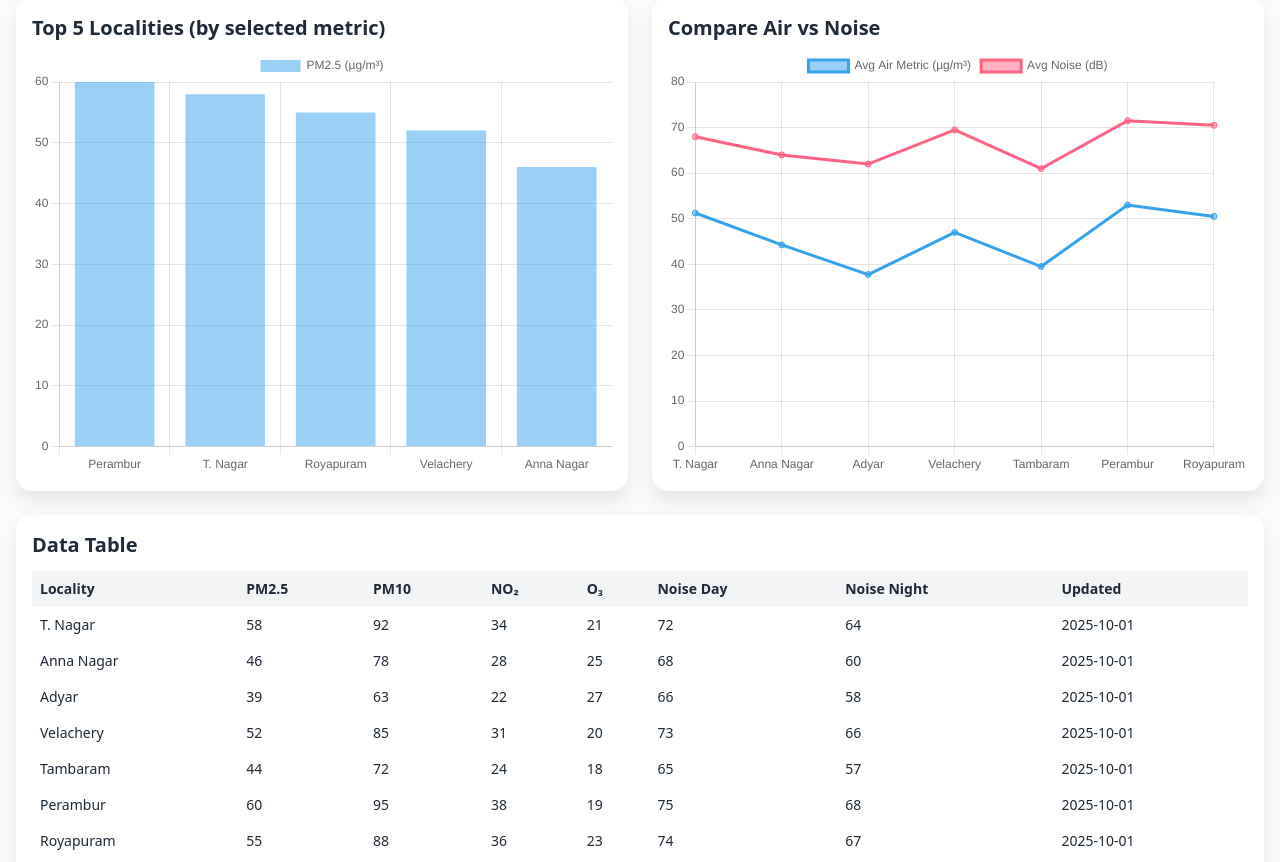
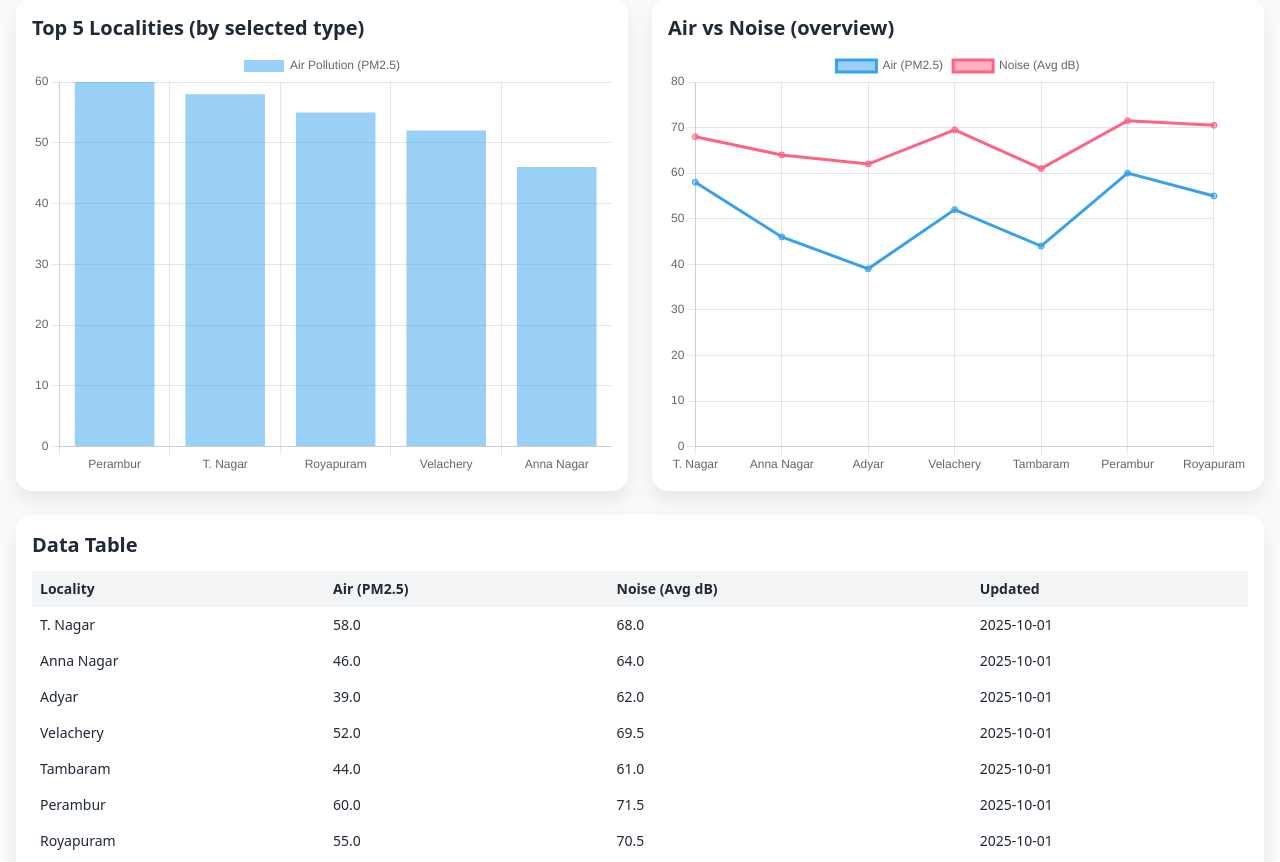
Before and after one commit to farhancs91/chennai-pollution-dashboard, a plain HTML site: page index.html in a window 1280 px wide. Shown: the part 772-1634 px from the top of the page. Drawn offline with nearby package versions, Linux system fonts and the light colour scheme.

Commit message:
Update index.html

```diff
--- a/index.html
+++ b/index.html
@@ -21,10 +21,10 @@
 </head>
 <body class="min-h-screen bg-gray-50 text-gray-800">
   <header class="mx-auto max-w-7xl px-4 py-6">
-    <h1 class="text-3xl font-bold">Chennai Air & Noise Pollution Dashboard</h1>
+    <h1 class="text-3xl font-bold">Chennai Pollution Dashboard</h1>
     <p class="text-sm text-gray-600 mt-1">
-      Compare air quality (PM2.5, PM10, NO₂, O₃) and noise levels across localities.
-      Data is editable via <code>data/localities.csv</code>. If CSV isn’t found, sample data is shown.
+      Pick a pollution type (Air or Noise). Data is editable at <code>data/localities.csv</code>.
+      If CSV isn’t found, sample data is shown.
     </p>
   </header>
 
@@ -33,14 +33,10 @@
     <section class="card bg-white p-4">
       <div class="flex flex-col md:flex-row md:items-end md:justify-between gap-4">
         <div>
-          <label class="block text-sm font-medium">Metric</label>
-          <select id="metricSelect" class="mt-1 rounded-xl border w-56 p-2">
-            <option value="pm25">PM2.5 (µg/m³)</option>
-            <option value="pm10">PM10 (µg/m³)</option>
-            <option value="no2">NO₂ (µg/m³)</option>
-            <option value="o3">O₃ (µg/m³)</option>
-            <option value="noise_day_db">Noise (Day, dB)</option>
-            <option value="noise_night_db">Noise (Night, dB)</option>
+          <label class="block text-sm font-medium">Pollution Type</label>
+          <select id="typeSelect" class="mt-1 rounded-xl border w-56 p-2">
+            <option value="air">Air Pollution</option>
+            <option value="noise">Noise Pollution</option>
           </select>
         </div>
         <div>
@@ -58,7 +54,7 @@
     <section class="card bg-white p-4">
       <div class="flex items-center justify-between mb-2">
         <h2 class="text-xl font-semibold">Map</h2>
-        <div class="text-xs text-gray-500">Bubble size & color reflect the selected metric.</div>
+        <div class="text-xs text-gray-500">Bubble size & color reflect the selected pollution type.</div>
       </div>
       <div id="map" class="rounded-2xl"></div>
       <div class="mt-3 text-xs text-gray-600">
@@ -69,11 +65,11 @@
     <!-- Charts -->
     <section class="grid md:grid-cols-2 gap-6">
       <div class="card bg-white p-4">
-        <h2 class="text-xl font-semibold mb-2">Top 5 Localities (by selected metric)</h2>
+        <h2 class="text-xl font-semibold mb-2">Top 5 Localities (by selected type)</h2>
         <canvas id="topChart" height="220"></canvas>
       </div>
       <div class="card bg-white p-4">
-        <h2 class="text-xl font-semibold mb-2">Compare Air vs Noise</h2>
+        <h2 class="text-xl font-semibold mb-2">Air vs Noise (overview)</h2>
         <canvas id="compareChart" height="220"></canvas>
       </div>
     </section>
@@ -86,12 +82,8 @@
           <thead class="bg-gray-100">
             <tr>
               <th class="text-left p-2">Locality</th>
-              <th class="text-left p-2">PM2.5</th>
-              <th class="text-left p-2">PM10</th>
-              <th class="text-left p-2">NO₂</th>
-              <th class="text-left p-2">O₃</th>
-              <th class="text-left p-2">Noise Day</th>
-              <th class="text-left p-2">Noise Night</th>
+              <th class="text-left p-2">Air (PM2.5)</th>
+              <th class="text-left p-2">Noise (Avg dB)</th>
               <th class="text-left p-2">Updated</th>
             </tr>
           </thead>
@@ -102,56 +94,66 @@
   </main>
 
 <script>
-/* ---------- Inline fallback data ---------- */
+/* ---------- Inline fallback data (works even if CSV fails) ---------- */
 const INLINE_DATA = [
-  { locality:"T. Nagar",   lat:13.0418, lon:80.2340, pm25:58, pm10:92, no2:34, o3:21, noise_day_db:72, noise_night_db:64, updated_at:"2025-10-01" },
-  { locality:"Anna Nagar", lat:13.0860, lon:80.2101, pm25:46, pm10:78, no2:28, o3:25, noise_day_db:68, noise_night_db:60, updated_at:"2025-10-01" },
-  { locality:"Adyar",      lat:13.0067, lon:80.2570, pm25:39, pm10:63, no2:22, o3:27, noise_day_db:66, noise_night_db:58, updated_at:"2025-10-01" },
-  { locality:"Velachery",  lat:12.9792, lon:80.2212, pm25:52, pm10:85, no2:31, o3:20, noise_day_db:73, noise_night_db:66, updated_at:"2025-10-01" },
-  { locality:"Tambaram",   lat:12.9249, lon:80.1275, pm25:44, pm10:72, no2:24, o3:18, noise_day_db:65, noise_night_db:57, updated_at:"2025-10-01" },
-  { locality:"Perambur",   lat:13.1077, lon:80.2377, pm25:60, pm10:95, no2:38, o3:19, noise_day_db:75, noise_night_db:68, updated_at:"2025-10-01" },
-  { locality:"Royapuram",  lat:13.1143, lon:80.2931, pm25:55, pm10:88, no2:36, o3:23, noise_day_db:74, noise_night_db:67, updated_at:"2025-10-01" },
+  { locality:"T. Nagar",      lat:13.0418, lon:80.2340, pm25:58, pm10:92, no2:34, o3:21, noise_day_db:72, noise_night_db:64, updated_at:"2025-10-01" },
+  { locality:"Anna Nagar",    lat:13.0860, lon:80.2101, pm25:46, pm10:78, no2:28, o3:25, noise_day_db:68, noise_night_db:60, updated_at:"2025-10-01" },
+  { locality:"Adyar",         lat:13.0067, lon:80.2570, pm25:39, pm10:63, no2:22, o3:27, noise_day_db:66, noise_night_db:58, updated_at:"2025-10-01" },
+  { locality:"Velachery",     lat:12.9792, lon:80.2212, pm25:52, pm10:85, no2:31, o3:20, noise_day_db:73, noise_night_db:66, updated_at:"2025-10-01" },
+  { locality:"Tambaram",      lat:12.9249, lon:80.1275, pm25:44, pm10:72, no2:24, o3:18, noise_day_db:65, noise_night_db:57, updated_at:"2025-10-01" },
+  { locality:"Perambur",      lat:13.1077, lon:80.2377, pm25:60, pm10:95, no2:38, o3:19, noise_day_db:75, noise_night_db:68, updated_at:"2025-10-01" },
+  { locality:"Royapuram",     lat:13.1143, lon:80.2931, pm25:55, pm10:88, no2:36, o3:23, noise_day_db:74, noise_night_db:67, updated_at:"2025-10-01" },
+  { locality:"Mylapore",      lat:13.0338, lon:80.2696, pm25:42, pm10:70, no2:26, o3:22, noise_day_db:67, noise_night_db:59, updated_at:"2025-10-01" },
+  { locality:"Nungambakkam",  lat:13.0588, lon:80.2425, pm25:50, pm10:82, no2:30, o3:24, noise_day_db:71, noise_night_db:63, updated_at:"2025-10-01" },
+  { locality:"Teynampet",     lat:13.0424, lon:80.2543, pm25:49, pm10:80, no2:29, o3:21, noise_day_db:70, noise_night_db:62, updated_at:"2025-10-01" },
+  { locality:"Guindy",        lat:13.0108, lon:80.2121, pm25:51, pm10:83, no2:32, o3:20, noise_day_db:72, noise_night_db:64, updated_at:"2025-10-01" },
+  { locality:"Saidapet",      lat:13.0197, lon:80.2237, pm25:47, pm10:76, no2:27, o3:23, noise_day_db:69, noise_night_db:61, updated_at:"2025-10-01" },
+  { locality:"Alwarpet",      lat:13.0396, lon:80.2549, pm25:41, pm10:66, no2:24, o3:25, noise_day_db:65, noise_night_db:57, updated_at:"2025-10-01" },
+  { locality:"Besant Nagar",  lat:12.9985, lon:80.2667, pm25:38, pm10:61, no2:21, o3:27, noise_day_db:63, noise_night_db:56, updated_at:"2025-10-01" },
+  { locality:"Thiruvanmiyur", lat:12.9869, lon:80.2590, pm25:40, pm10:64, no2:22, o3:26, noise_day_db:64, noise_night_db:56, updated_at:"2025-10-01" },
+  { locality:"Sholinganallur",lat:12.9010, lon:80.2273, pm25:45, pm10:74, no2:26, o3:24, noise_day_db:68, noise_night_db:61, updated_at:"2025-10-01" },
+  { locality:"Medavakkam",    lat:12.9166, lon:80.1999, pm25:43, pm10:71, no2:25, o3:24, noise_day_db:67, noise_night_db:60, updated_at:"2025-10-01" },
+  { locality:"Pallikaranai",  lat:12.9496, lon:80.2181, pm25:48, pm10:79, no2:28, o3:22, noise_day_db:70, noise_night_db:62, updated_at:"2025-10-01" },
+  { locality:"Chromepet",     lat:12.9495, lon:80.1381, pm25:47, pm10:77, no2:27, o3:21, noise_day_db:69, noise_night_db:61, updated_at:"2025-10-01" },
+  { locality:"Pallavaram",    lat:12.9675, lon:80.1500, pm25:46, pm10:75, no2:27, o3:21, noise_day_db:68, noise_night_db:60, updated_at:"2025-10-01" },
+  { locality:"Meenambakkam",  lat:12.9859, lon:80.1636, pm25:45, pm10:74, no2:26, o3:22, noise_day_db:69, noise_night_db:61, updated_at:"2025-10-01" },
+  { locality:"Porur",         lat:13.0465, lon:80.1588, pm25:52, pm10:86, no2:33, o3:20, noise_day_db:73, noise_night_db:65, updated_at:"2025-10-01" },
+  { locality:"Ambattur",      lat:13.1149, lon:80.1548, pm25:51, pm10:84, no2:31, o3:20, noise_day_db:72, noise_night_db:64, updated_at:"2025-10-01" },
+  { locality:"Avadi",         lat:13.1155, lon:80.1017, pm25:49, pm10:81, no2:30, o3:19, noise_day_db:71, noise_night_db:63, updated_at:"2025-10-01" },
+  { locality:"Poonamallee",   lat:13.0487, lon:80.0970, pm25:48, pm10:79, no2:28, o3:20, noise_day_db:69, noise_night_db:61, updated_at:"2025-10-01" },
+  { locality:"Koyambedu",     lat:13.0694, lon:80.2050, pm25:56, pm10:90, no2:35, o3:19, noise_day_db:74, noise_night_db:66, updated_at:"2025-10-01" },
+  { locality:"Kilpauk",       lat:13.0791, lon:80.2357, pm25:50, pm10:82, no2:30, o3:21, noise_day_db:70, noise_night_db:62, updated_at:"2025-10-01" },
+  { locality:"Egmore",        lat:13.0733, lon:80.2611, pm25:49, pm10:80, no2:29, o3:22, noise_day_db:69, noise_night_db:61, updated_at:"2025-10-01" },
+  { locality:"Choolai",       lat:13.0900, lon:80.2645, pm25:51, pm10:83, no2:31, o3:21, noise_day_db:71, noise_night_db:63, updated_at:"2025-10-01" },
+  { locality:"Washermenpet",  lat:13.1166, lon:80.2937, pm25:57, pm10:92, no2:36, o3:19, noise_day_db:75, noise_night_db:67, updated_at:"2025-10-01" },
+  { locality:"Korukkupet",    lat:13.1213, lon:80.2808, pm25:56, pm10:91, no2:35, o3:19, noise_day_db:74, noise_night_db:66, updated_at:"2025-10-01" },
+  { locality:"Tiruvottiyur",  lat:13.1578, lon:80.3022, pm25:54, pm10:88, no2:34, o3:20, noise_day_db:73, noise_night_db:65, updated_at:"2025-10-01" },
+  { locality:"Ennore",        lat:13.2150, lon:80.3220, pm25:58, pm10:95, no2:38, o3:18, noise_day_db:76, noise_night_db:68, updated_at:"2025-10-01" },
+  { locality:"Madhavaram",    lat:13.1482, lon:80.2437, pm25:52, pm10:85, no2:32, o3:20, noise_day_db:72, noise_night_db:64, updated_at:"2025-10-01" },
+  { locality:"Perungudi",     lat:12.9650, lon:80.2410, pm25:49, pm10:80, no2:29, o3:22, noise_day_db:69, noise_night_db:61, updated_at:"2025-10-01" },
+  { locality:"Thoraipakkam",  lat:12.9396, lon:80.2417, pm25:50, pm10:82, no2:30, o3:21, noise_day_db:70, noise_night_db:62, updated_at:"2025-10-01" },
+  { locality:"Adambakkam",    lat:12.9885, lon:80.1994, pm25:45, pm10:74, no2:27, o3:23, noise_day_db:67, noise_night_db:59, updated_at:"2025-10-01" },
+  { locality:"Ayanavaram",    lat:13.0981, lon:80.2315, pm25:50, pm10:81, no2:30, o3:21, noise_day_db:70, noise_night_db:62, updated_at:"2025-10-01" },
+  { locality:"Vepery",        lat:13.0800, lon:80.2600, pm25:49, pm10:79, no2:29, o3:22, noise_day_db:69, noise_night_db:61, updated_at:"2025-10-01" }
 ];
 
 /* ---------- App state ---------- */
-const state = {
-  raw: [],
-  filtered: [],
-  map: null,
-  markers: [],
-  topChart: null,
-  compareChart: null,
-};
+const state = { raw: [], filtered: [], map: null, markers: [], topChart: null, compareChart: null };
 
-/* ---------- Utilities ---------- */
-function metricLabel(metric) {
-  return {
-    pm25: 'PM2.5 (µg/m³)',
-    pm10: 'PM10 (µg/m³)',
-    no2:  'NO₂ (µg/m³)',
-    o3:   'O₃ (µg/m³)',
-    noise_day_db:  'Noise Day (dB)',
-    noise_night_db:'Noise Night (dB)',
-  }[metric] || metric;
+/* ---------- Helpers ---------- */
+function valueForType(row, type) {
+  if (type === 'noise') return (Number(row.noise_day_db) + Number(row.noise_night_db)) / 2; // Avg dB
+  return Number(row.pm25); // Air pollution proxy (PM2.5)
 }
-
-function aqColor(value, metric) {
-  const ranges = {
-    pm25: [0,150], pm10: [0,200], no2: [0,80], o3: [0,100],
-    noise_day_db: [40,85], noise_night_db: [35,80],
-  };
-  const [min, max] = ranges[metric] || [0,100];
+function typeLabel(type) { return type === 'noise' ? 'Noise (Avg dB)' : 'Air Pollution (PM2.5)'; }
+function aqColor(value, type) {
+  const [min,max] = type === 'noise' ? [40,85] : [0,150];
   const t = Math.max(0, Math.min(1, (value - min) / (max - min)));
   const hue = (1 - t) * 120; // green→red
   return `hsl(${hue}, 80%, 45%)`;
 }
-
-function bubbleRadius(value, metric) {
-  const ranges = {
-    pm25: [0,150], pm10: [0,200], no2: [0,80], o3: [0,100],
-    noise_day_db: [40,85], noise_night_db: [35,80],
-  };
-  const [min, max] = ranges[metric] || [0,100];
+function bubbleRadius(value, type) {
+  const [min,max] = type === 'noise' ? [40,85] : [0,150];
   const t = Math.max(0.2, Math.min(1, (value - min) / (max - min)));
   return 12 + t * 18;
 }
@@ -159,69 +161,48 @@ function bubbleRadius(value, metric) {
 /* ---------- Map ---------- */
 function initMap() {
   state.map = L.map('map').setView([13.0827, 80.2707], 11);
-  L.tileLayer('https://{s}.tile.openstreetmap.org/{z}/{x}/{y}.png', {
-    attribution: '&copy; OpenStreetMap contributors'
-  }).addTo(state.map);
+  L.tileLayer('https://{s}.tile.openstreetmap.org/{z}/{x}/{y}.png', { attribution: '&copy; OpenStreetMap contributors' }).addTo(state.map);
 }
-
-function clearMarkers() {
-  state.markers.forEach(m => m.remove());
-  state.markers = [];
-}
-
-function drawMarkers(metric) {
+function clearMarkers() { state.markers.forEach(m => m.remove()); state.markers = []; }
+function drawMarkers(type) {
   clearMarkers();
   state.filtered.forEach(row => {
-    const value = Number(row[metric]);
-    const color = aqColor(value, metric);
-    const radius = bubbleRadius(value, metric);
+    const value = valueForType(row, type);
     const marker = L.circleMarker([Number(row.lat), Number(row.lon)], {
-      radius, fillColor: color, fillOpacity: 0.75, color: '#333', weight: 1
-    }).bindPopup(`<b>${row.locality}</b><br/>${metricLabel(metric)}: <b>${value}</b>`);
+      radius: bubbleRadius(value, type),
+      fillColor: aqColor(value, type),
+      fillOpacity: 0.75,
+      color: '#333',
+      weight: 1
+    }).bindPopup(`<b>${row.locality}</b><br/>${typeLabel(type)}: <b>${value.toFixed(1)}</b>`);
     marker.addTo(state.map);
     state.markers.push(marker);
   });
 }
 
 /* ---------- Charts ---------- */
-function buildTopChart(metric) {
+function buildTopChart(type) {
   const ctx = document.getElementById('topChart');
-  const sorted = [...state.filtered].sort((a,b)=>Number(b[metric])-Number(a[metric])).slice(0,5);
+  const sorted = [...state.filtered].sort((a,b)=>valueForType(b,type)-valueForType(a,type)).slice(0,5);
   const labels = sorted.map(r=>r.locality);
-  const data = sorted.map(r=>Number(r[metric]));
+  const data = sorted.map(r=>Number(valueForType(r,type).toFixed(1)));
   if (state.topChart) state.topChart.destroy();
   state.topChart = new Chart(ctx, {
     type: 'bar',
-    data: { labels, datasets: [{ label: metricLabel(metric), data }] },
-    options: {
-      responsive: true,
-      plugins: { legend: { display: true }, tooltip: { enabled: true } },
-      scales: { y: { beginAtZero: true } }
-    }
+    data: { labels, datasets: [{ label: typeLabel(type), data }] },
+    options: { responsive: true, plugins: { legend: { display: true } }, scales: { y: { beginAtZero: true } } }
   });
 }
-
 function buildCompareChart() {
   const ctx = document.getElementById('compareChart');
   const labels = state.filtered.map(r=>r.locality);
-  const avgAir = state.filtered.map(r=> (Number(r.pm25)+Number(r.pm10)+Number(r.no2)+Number(r.o3))/4 );
-  const avgNoise = state.filtered.map(r=> (Number(r.noise_day_db)+Number(r.noise_night_db))/2 );
+  const air = state.filtered.map(r=>Number(valueForType(r,'air').toFixed(1)));
+  const noise = state.filtered.map(r=>Number(valueForType(r,'noise').toFixed(1)));
   if (state.compareChart) state.compareChart.destroy();
   state.compareChart = new Chart(ctx, {
     type: 'line',
-    data: {
-      labels,
-      datasets: [
-        { label: 'Avg Air Metric (µg/m³)', data: avgAir },
-        { label: 'Avg Noise (dB)', data: avgNoise },
-      ]
-    },
-    options: {
-      responsive: true,
-      plugins: { legend: { display: true } },
-      interaction: { mode: 'index', intersect: false },
-      scales: { y: { beginAtZero: true } }
-    }
+    data: { labels, datasets: [{ label: 'Air (PM2.5)', data: air }, { label: 'Noise (Avg dB)', data: noise }] },
+    options: { responsive: true, plugins: { legend: { display: true } }, interaction: { mode: 'index', intersect: false }, scales: { y: { beginAtZero: true } } }
   });
 }
 
@@ -230,62 +211,39 @@ function renderTable() {
   const tbody = document.querySelector('#dataTable tbody');
   tbody.innerHTML = '';
   state.filtered.forEach(r => {
+    const air = valueForType(r,'air').toFixed(1);
+    const noise = valueForType(r,'noise').toFixed(1);
     const tr = document.createElement('tr');
     tr.innerHTML = `
       <td class="p-2">${r.locality}</td>
-      <td class="p-2">${r.pm25}</td>
-      <td class="p-2">${r.pm10}</td>
-      <td class="p-2">${r.no2}</td>
-      <td class="p-2">${r.o3}</td>
-      <td class="p-2">${r.noise_day_db}</td>
-      <td class="p-2">${r.noise_night_db}</td>
-      <td class="p-2">${r.updated_at}</td>
-    `;
+      <td class="p-2">${air}</td>
+      <td class="p-2">${noise}</td>
+      <td class="p-2">${r.updated_at}</td>`;
     tbody.appendChild(tr);
   });
 }
-
 function applyFilter() {
   const q = document.getElementById('searchInput').value.toLowerCase().trim();
   state.filtered = state.raw.filter(r => (r.locality||'').toLowerCase().includes(q));
 }
-
 function updateLastUpdated() {
   const dates = state.filtered.map(r => r.updated_at);
   const last = dates.sort().slice(-1)[0] || '--';
   document.getElementById('lastUpdated').textContent = last;
 }
 
-/* ---------- Refresh pipeline ---------- */
-function refresh(metric) {
-  applyFilter();
-  drawMarkers(metric);
-  renderTable();
-  buildTopChart(metric);
-  buildCompareChart();
-  updateLastUpdated();
-}
-
-/* ---------- CSV loader with fallback ---------- */
+/* ---------- CSV loader with cache-busting + fallback ---------- */
 async function loadData() {
-  document.getElementById('statusText').textContent = 'Loading CSV…';
   return new Promise((resolve) => {
     Papa.parse('./data/localities.csv?ts=' + Date.now(), {
       header: true,
       download: true,
       complete: (results) => {
         const rows = (results.data || []).filter(r => r.locality);
-        if (rows.length) {
-          document.getElementById('statusText').textContent = 'CSV loaded';
-          return resolve(rows);
-        }
-        document.getElementById('statusText').textContent = 'CSV empty → showing sample data';
-        resolve(INLINE_DATA);
+        if (rows.length) { document.getElementById('statusText').textContent = 'CSV loaded'; resolve(rows); }
+        else { document.getElementById('statusText').textContent = 'CSV empty → showing sample data'; resolve(INLINE_DATA); }
       },
-      error: () => {
-        document.getElementById('statusText').textContent = 'CSV missing → showing sample data';
-        resolve(INLINE_DATA);
-      }
+      error: () => { document.getElementById('statusText').textContent = 'CSV missing → showing sample data'; resolve(INLINE_DATA); }
     });
   });
 }
@@ -296,14 +254,23 @@ document.addEventListener('DOMContentLoaded', async () => {
   state.raw = await loadData();
   state.filtered = [...state.raw];
 
-  const metricSelect = document.getElementById('metricSelect');
+  const typeSelect = document.getElementById('typeSelect');
   const searchInput = document.getElementById('searchInput');
 
-  metricSelect.addEventListener('change', () => refresh(metricSelect.value));
-  searchInput.addEventListener('input', () => refresh(metricSelect.value));
+  typeSelect.addEventListener('change', () => refresh(typeSelect.value));
+  searchInput.addEventListener('input', () => refresh(typeSelect.value));
 
-  refresh(metricSelect.value);
+  refresh(typeSelect.value);
 });
+
+function refresh(type) {
+  applyFilter();
+  drawMarkers(type);
+  renderTable();
+  buildTopChart(type);
+  buildCompareChart();
+  updateLastUpdated();
+}
 </script>
 </body>
 </html>
```
